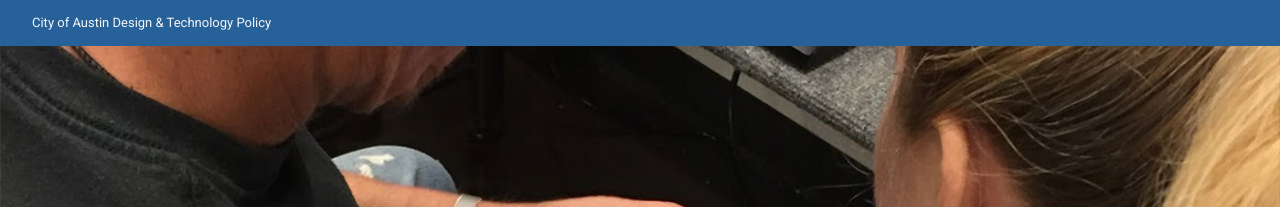
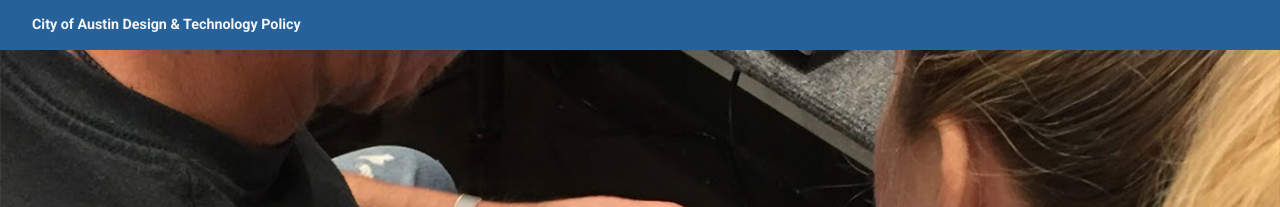
Before and after one commit to cityofaustin/policy-team, a Jekyll site: the page built from index.md, in a window 1280 px wide. Shown: the top 207 px of the page. Built offline with Jekyll 4.4.1, drawn with Linux system fonts in a browser that asks for light colours; comment, search, counter and statistics services are not loaded.

Commit message:
styling for top title

```diff
--- a/assets/stylesheets/zilker/typography.scss
+++ b/assets/stylesheets/zilker/typography.scss
@@ -106,6 +106,11 @@ section.gray-back h2 {
   max-width: 750px;
 }
 
+
+p.top-title {
+  font-size: 1.1em;
+  font-weight: bold;
+}
 
 
 #footer-button {
```
